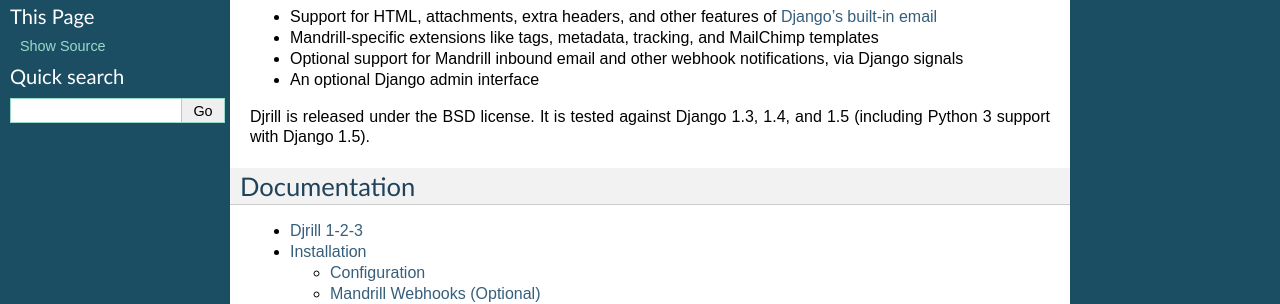
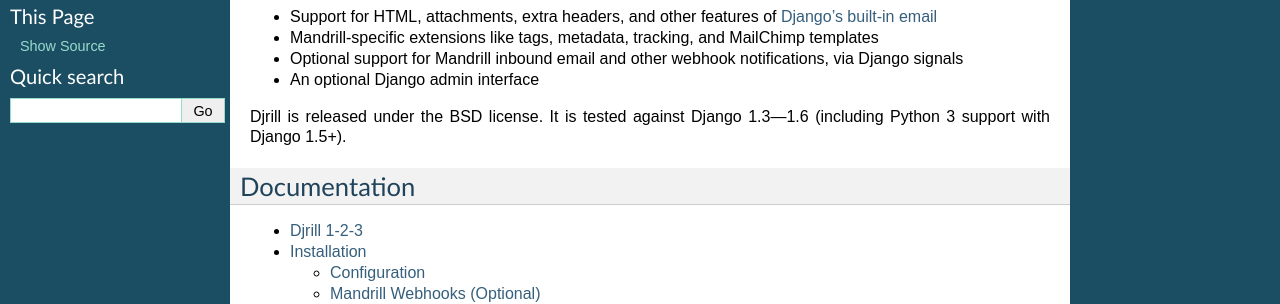
Before and after one commit to brack3t/Djrill, a Sphinx documentation site: the page built from docs/index.rst, in a window 1280 px wide. Shown: the part 197-501 px from the top of the page. Built offline with Sphinx 7.4.7, drawn with Linux system fonts in a browser that asks for light colours.

Commit message:
Django 1.6 released

```diff
--- a/README.rst
+++ b/README.rst
@@ -30,8 +30,8 @@
   via Django signals
 * An optional Django admin interface
 
-Djrill is released under the BSD license. It is tested against Django 1.3, 1.4, and 1.5
-(including Python 3 support with Django 1.5).
+Djrill is released under the BSD license. It is tested against Django 1.3---1.6
+(including Python 3 support with Django 1.5+).
 
 .. END shared-intro
 
--- a/docs/contributing.rst
+++ b/docs/contributing.rst
@@ -38,6 +38,7 @@
 * Django 1.3 on Python 2.6 and 2.7
 * Django 1.4 on Python 2.6 and 2.7
 * Django 1.5 on Python 2.7 and 3.2
+* Django 1.6 on Python 2.7 and 3.2
 
 The included tests verify that Djrill constructs the expected Mandrill API
 calls, without actually calling Mandrill or sending any email. So the tests
```
Also changed, not shown: .travis.yml.
